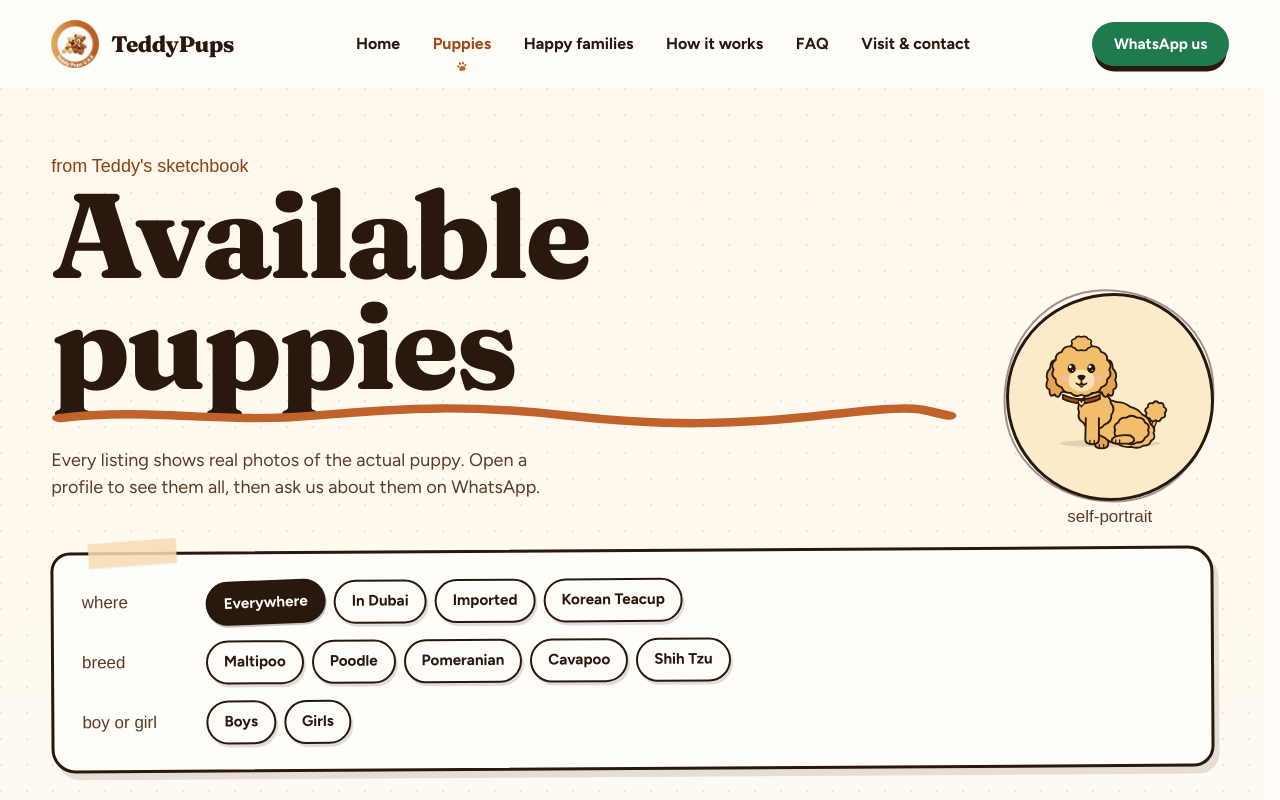
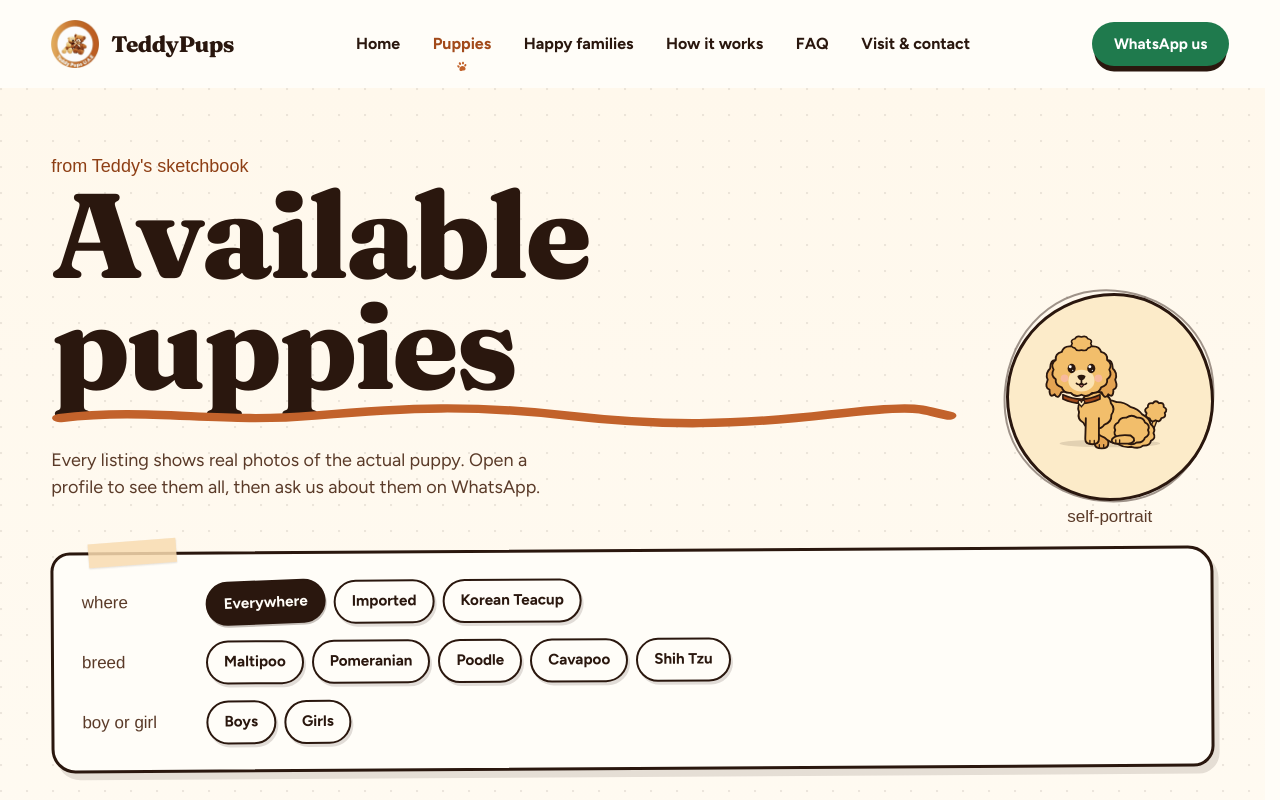
Before and after one commit to rosnnn/TeddyPups_Clone, a React (Vite) app: page /puppies in a window 1280 px wide. Shown: the top 800 px of the page. Built offline with nearby package versions, Linux system fonts and the light colour scheme; a web font is replaced by a local one.

Commit message:
Remove In Dubai button from filter bar and reorder breeds list to match reference site exactly

```diff
--- a/src/pages/PuppiesPage.jsx
+++ b/src/pages/PuppiesPage.jsx
@@ -8,8 +8,8 @@ import PUPPIES_FULL from '../data/puppies';
 
 const BREEDS_LIST = [
   { slug: 'maltipoo', name: 'Maltipoo' },
+  { slug: 'pomeranian', name: 'Pomeranian' },
   { slug: 'poodle', name: 'Poodle' },
-  { slug: 'pomeranian', name: 'Pomeranian' },
   { slug: 'cavapoo', name: 'Cavapoo' },
   { slug: 'shih-tzu', name: 'Shih Tzu' },
 ];
@@ -106,14 +106,6 @@ export default function PuppiesPage() {
                   className="tp-sticker-chip"
                 >
                   Everywhere
-                </button>
-                <button
-                  type="button"
-                  onClick={() => setFilter('origin', 'local')}
-                  aria-pressed={origin === 'local'}
-                  className="tp-sticker-chip"
-                >
-                  In Dubai
                 </button>
                 <button
                   type="button"
```
